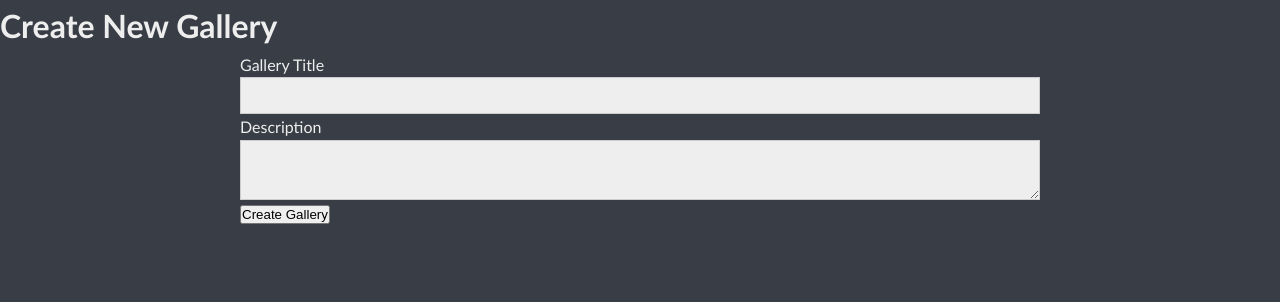
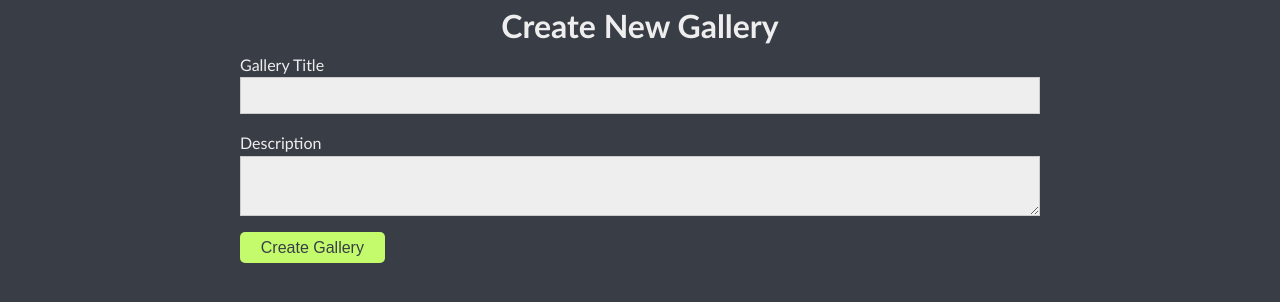
Before and after one commit to madeleinewoodbury/flask-file-uploader, a Flask app: page /add-gallery in a window 1280 px wide. Shown: the part 54-356 px from the top of the page. Run offline with Flask 3, Linux system fonts and the light colour scheme; the visitor is signed in with stand-in values (Sample User, id 1); some libraries are stand-ins or nearby versions.

Commit message:
style addGallery.html

```diff
--- a/templates/addGallery.html
+++ b/templates/addGallery.html
@@ -1,17 +1,20 @@
 {% extends 'base.html' %}
 {% block content %}
-<h1>Create New Gallery</h1>
+<section class="container">
+    <h2 class="text-center">Create New Gallery</h2>
     <form method="post" action="{{url_for('routes.create_gallery')}}">
         {{form.hidden_tag()}}
-    <div>
+        <div class="form-group">
             {{form.title.label}}
             {{form.title}}
         </div>
-    <div>
+        <div class="form-group">
             {{form.description.label}}
             {{form.description}}
         </div>
-    {{form.submit}}
+        {{form.submit(class='btn btn-secondary')}}
     </form>
+</section>
+
 
 {% endblock %}
```
Lines whose indentation alone changed are shown as unchanged.
